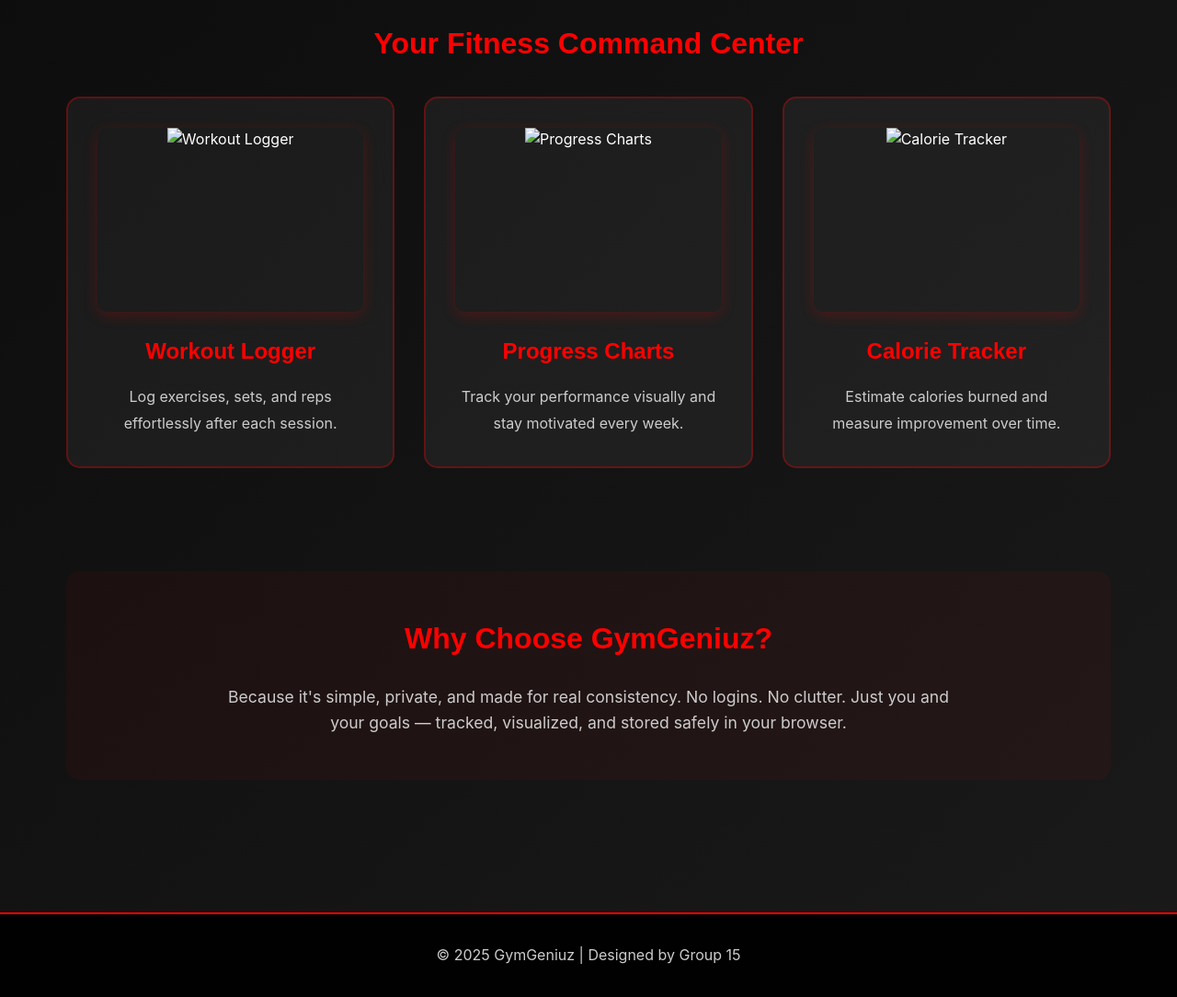
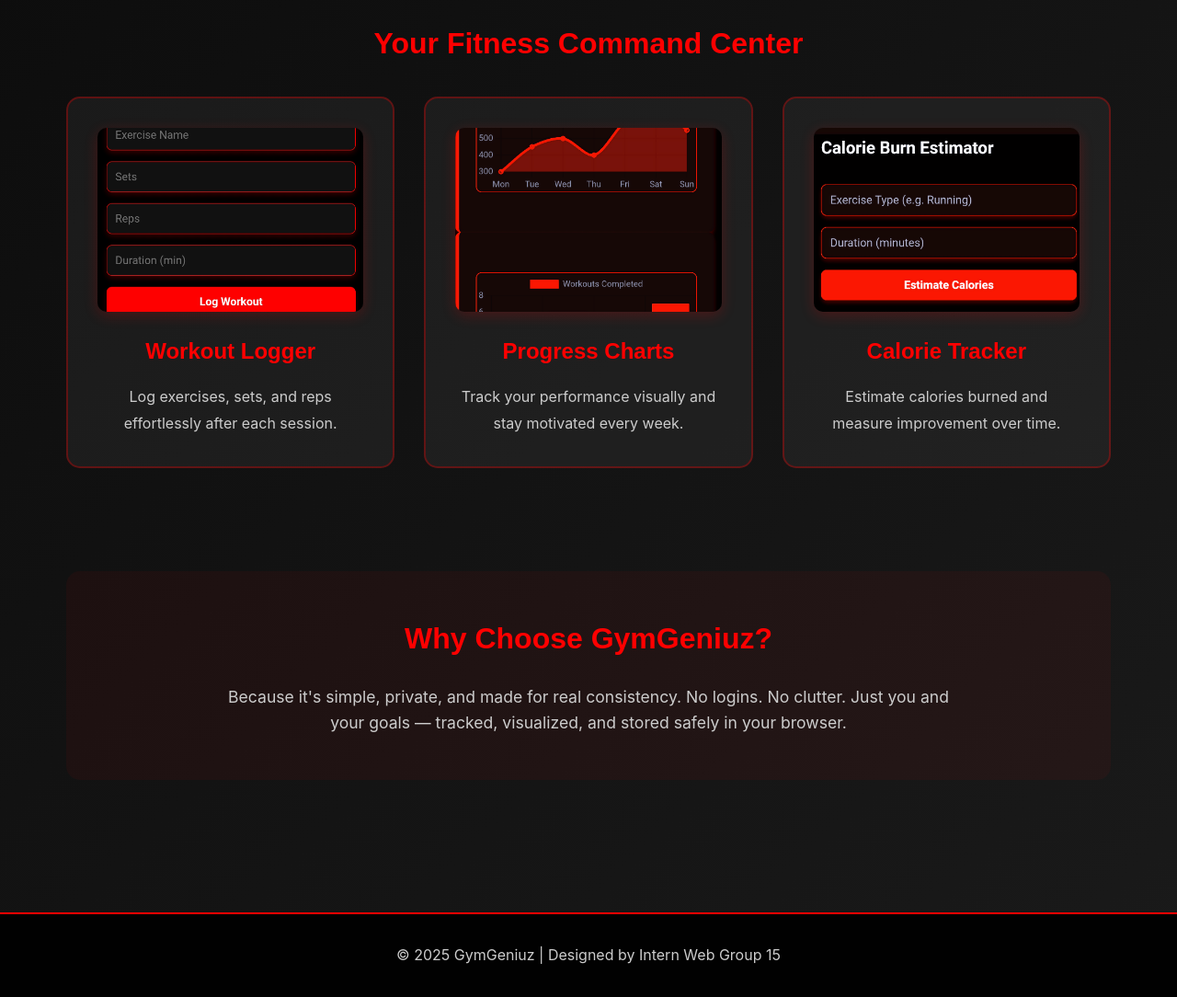
Before and after one commit to ixjossboss/gymgenius, a plain HTML site: page index.html in a window 1280 px wide. Shown: the part 600-1684 px from the top of the page at 92% size. Drawn offline with Linux system fonts and the light colour scheme.

Commit message:
Update index.html

```diff
--- a/index.html
+++ b/index.html
@@ -286,21 +286,21 @@
   <div class="grid">
     <div class="card">
       <div class="card-image">
-        <img src="image/workout.png" alt="Workout Logger">
+        <img src="workout.png" alt="Workout Logger">
       </div>
       <h3>Workout Logger</h3>
       <p>Log exercises, sets, and reps effortlessly after each session.</p>
     </div>
     <div class="card">
       <div class="card-image">
-        <img src="image/progress.png" alt="Progress Charts">
+        <img src="progress.png" alt="Progress Charts">
       </div>
       <h3>Progress Charts</h3>
       <p>Track your performance visually and stay motivated every week.</p>
     </div>
     <div class="card">
       <div class="card-image">
-        <img src="image/callories.png" alt="Calorie Tracker">
+        <img src="callories.png" alt="Calorie Tracker">
       </div>
       <h3>Calorie Tracker</h3>
       <p>Estimate calories burned and measure improvement over time.</p>
@@ -319,7 +319,7 @@
   </section>
 
   <footer>
-    <p>© 2025 GymGeniuz | Designed by Group 15</p>
+    <p>© 2025 GymGeniuz | Designed by Intern Web Group 15</p>
   </footer>
 
   <script>
```
